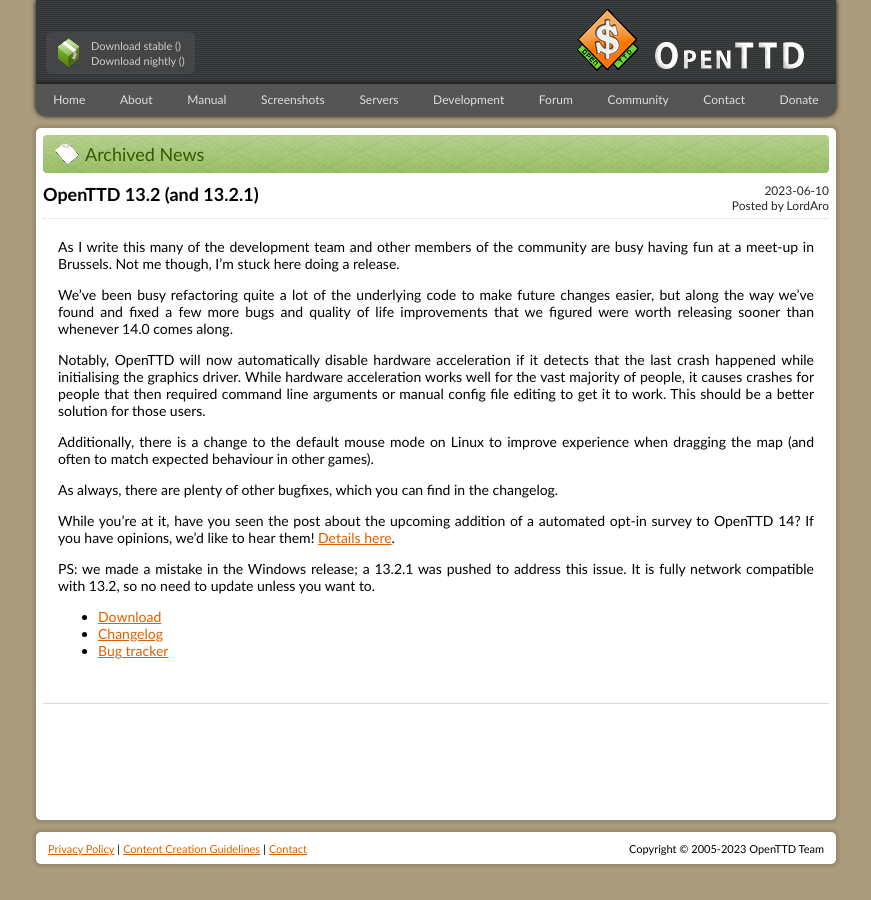
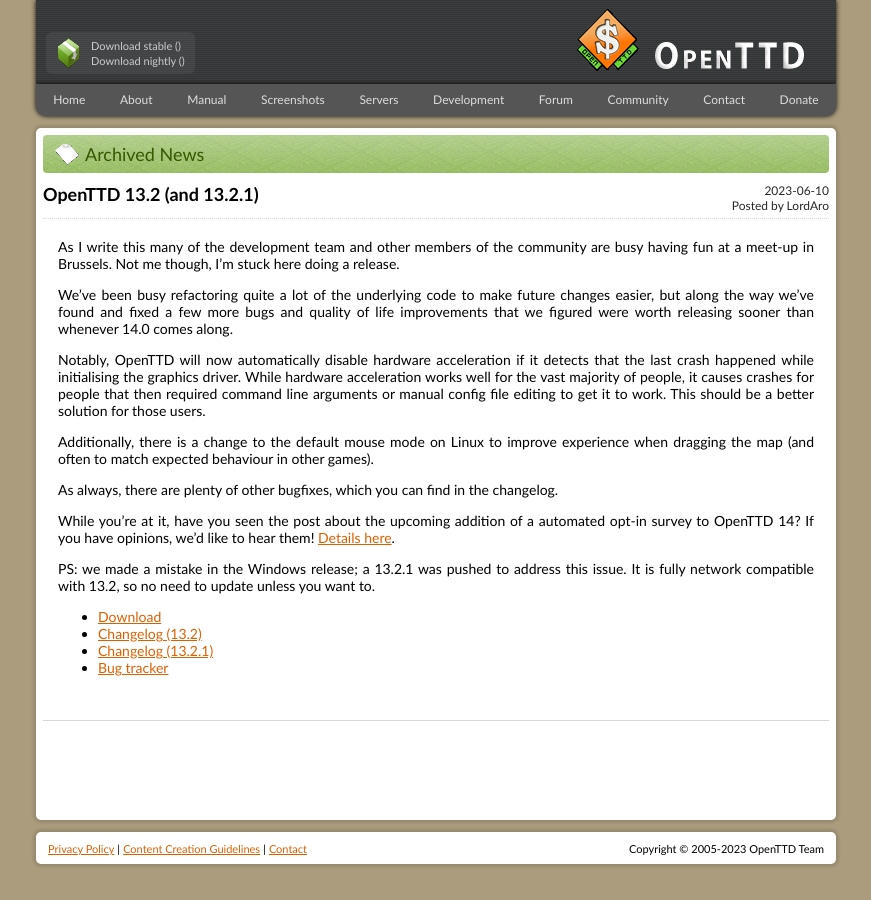
Before and after one commit to OpenTTD/website, a Jekyll site: the page built from _posts/2023-06-10-openttd-13-2.md, in a window 1280 px wide. Shown: the whole page, without its empty margins (204-1075 px from the left). Built offline with Jekyll 4.4.1, drawn with Linux system fonts in a browser that asks for light colours.

Commit message:
Fix: mention the changelog for both 13.2 and 13.2.1

```diff
--- a/_posts/2023-06-10-openttd-13-2.md
+++ b/_posts/2023-06-10-openttd-13-2.md
@@ -24,5 +24,6 @@
 It is fully network compatible with 13.2, so no need to update unless you want to.
 
 * [Download](https://www.openttd.org/downloads/openttd-releases/latest)
-* [Changelog](https://cdn.openttd.org/openttd-releases/13.2.1/changelog.txt)
+* [Changelog (13.2)](https://cdn.openttd.org/openttd-releases/13.2/changelog.txt)
+* [Changelog (13.2.1)](https://cdn.openttd.org/openttd-releases/13.2.1/changelog.txt)
 * [Bug tracker](https://github.com/OpenTTD/OpenTTD/issues)
```
